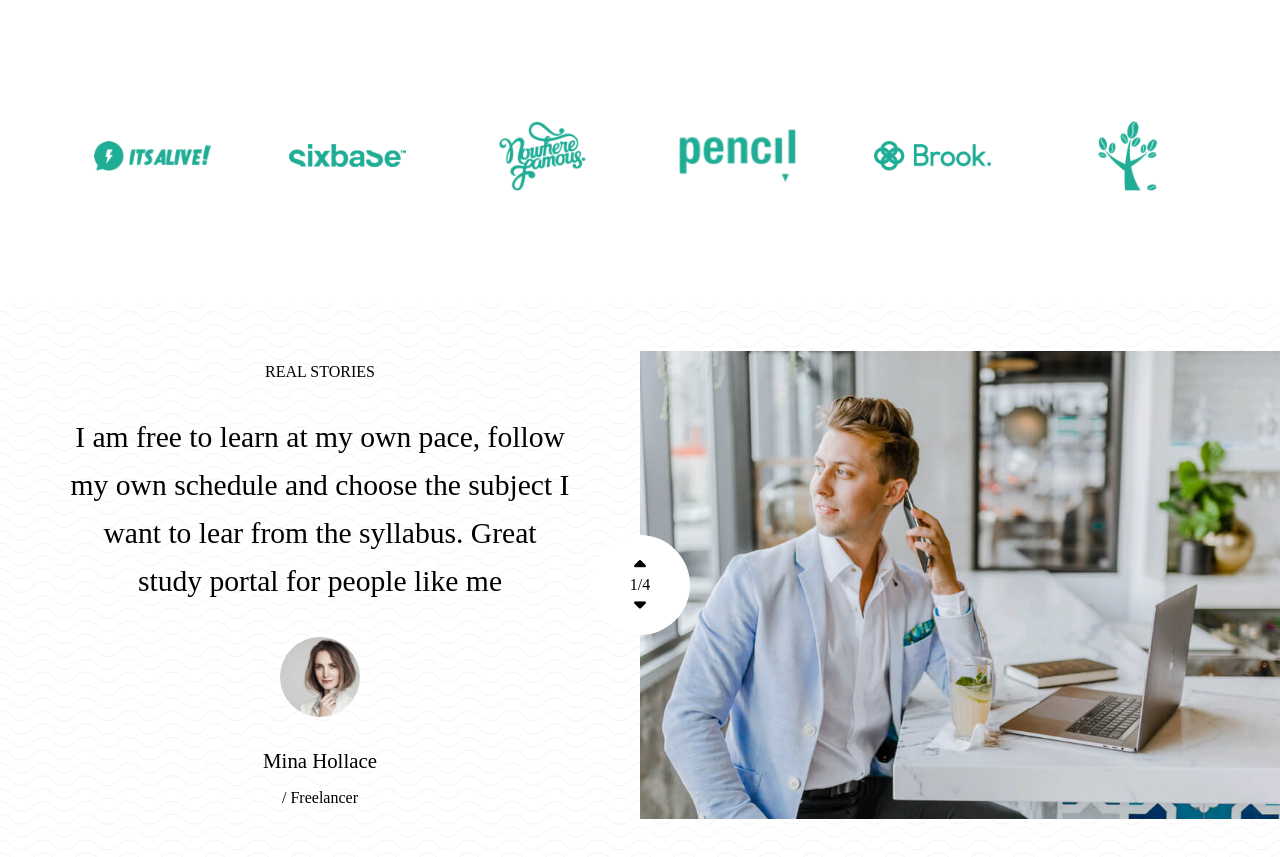
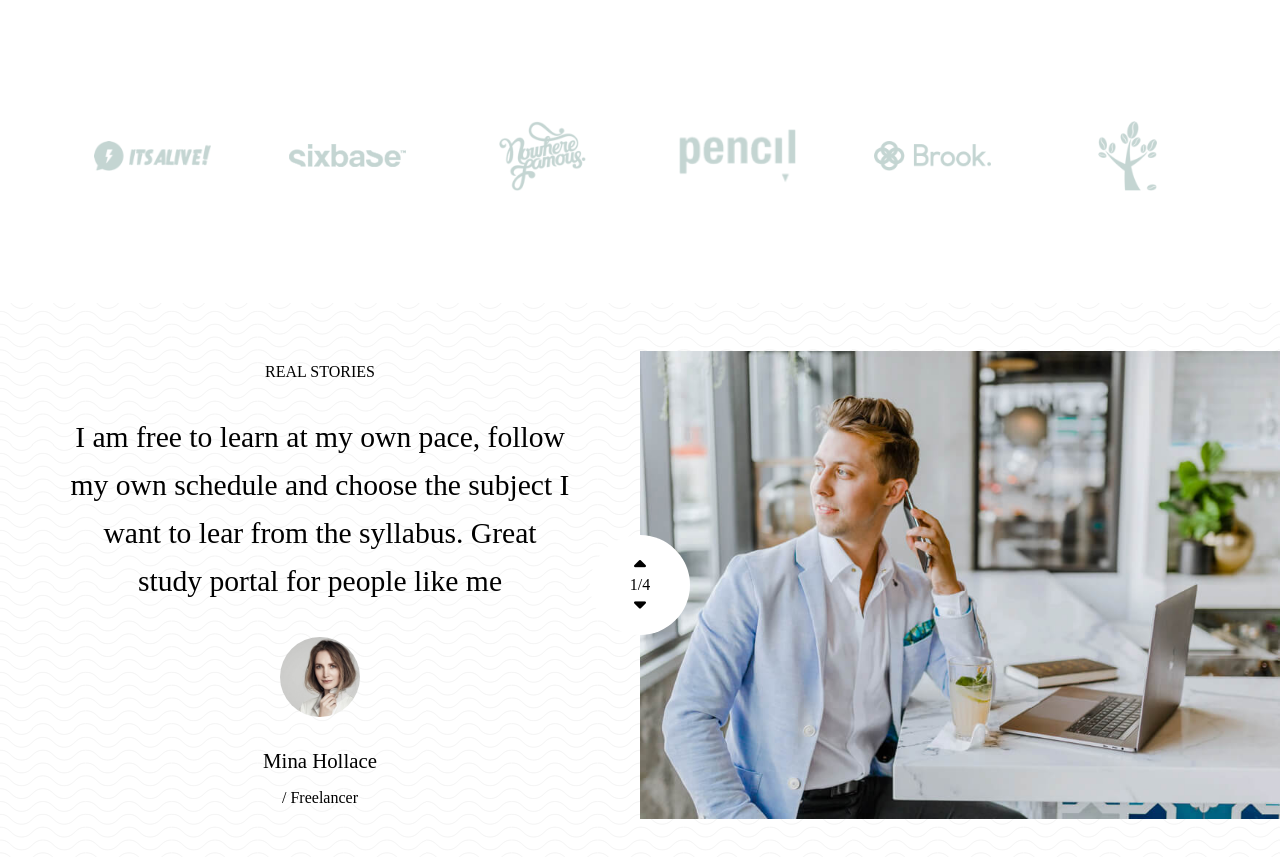
Before and after one commit to Marco-Vigilio/proj-html-vuejs, a Vue app: page / in a window 1280 px wide. Shown: the part 3760-4617 px from the top of the page. Built offline with nearby package versions, Linux system fonts and the light colour scheme.

Commit message:
inserisco filtro e transizione a Sponsor

```diff
--- a/src/components/main/Sponsors.vue
+++ b/src/components/main/Sponsors.vue
@@ -40,6 +40,26 @@ export default {
         img {
             width: 60%;
             object-fit: contain;
+            filter: grayscale(70%);
+            opacity: 40%;
+
+            &:hover {
+                animation-name: slow;
+                animation-duration: .3s;
+                animation-fill-mode: forwards;
+
+                @keyframes slow {
+                    0% {
+                        filter: grayscale(70%);
+                        opacity: 40%;
+                    }
+
+                    100% {
+                        filter: grayscale(0%);
+                        opacity: 100%;
+                    }
+                }
+            }
         }
     }
 }
```
